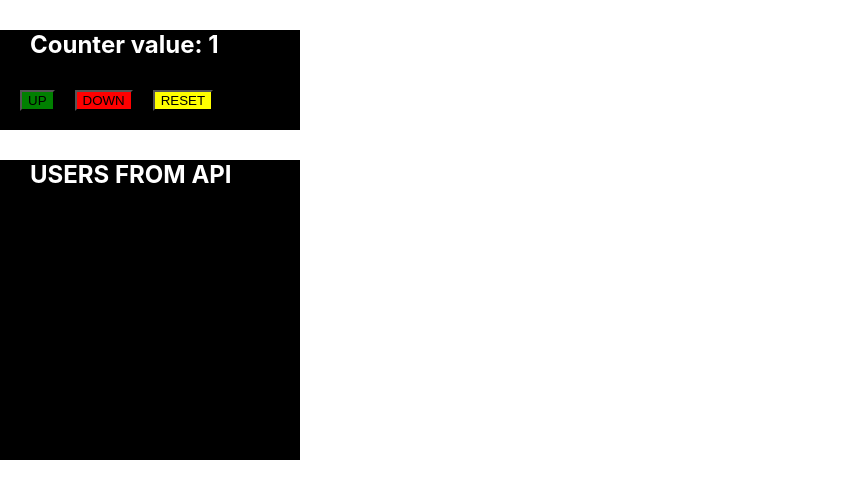
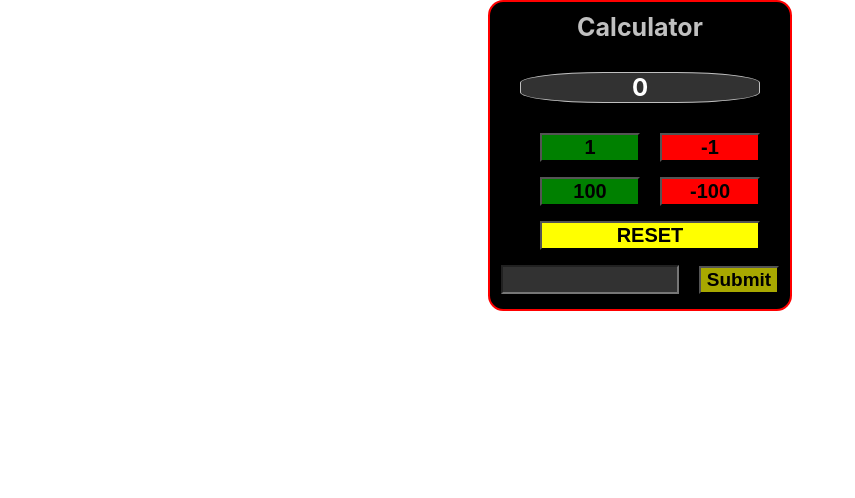
Before and after one commit to rostyslavfedis/React-homework-practical, a React (Create React App) app: page / in a window 1280 px wide. Shown: the top 498 px of the page, without its empty margins (0-855 px from the left). Built offline with nearby package versions, Linux system fonts and the light colour scheme; no server answers.

Commit message:
calculator done

```diff
--- a/src/App.css
+++ b/src/App.css
@@ -1,11 +1,22 @@
 .UP{
     background-color: green;
+    font-weight: bolder;
+    font-size: 20px;
+    width: 100px;
 }
 .DOWN{
     background-color: red;
+    font-weight: bolder;
+    font-size: 20px;
+    width: 100px;
+
 }
 .RESET{
     background-color: yellow;
+    text-align: center;
+    font-weight: bolder;
+    font-size: 20px;
+    width: 220px;
 }
 button{
     margin-left: 20px;
@@ -13,18 +24,70 @@ button{
 h2{
     color: white;
     margin: 30px;
+    text-align: center;
+    background-color: #323232;
+    border-radius: 35%;
+    border: 1px solid silver;
 }
 
 .Counter{
     background-color: #000;
     width: 300px;
-    height: 100px;
+    border-radius: 5%;
+    border: 2px solid red;
+    margin: 0 auto;
 }
-.Users{
-    background-color: #000;
-    width: 300px;
-    height: 300px;
-}
+
 h3{
     color: white;
 }
+.calculator{
+    color:silver;
+    text-align: center;
+    padding-top: 10px;
+    font-weight: bold;
+    font-size: 25px;
+}
+.UPDOWN{
+   text-align: center;
+    margin-bottom: 15px;
+}
+.UPDOWNHUNDRED{
+    text-align: center;
+    margin-bottom: 15px;
+
+}
+.RESETDIV{
+    text-align: center;
+    margin-bottom: 15px;
+}
+.UPhundred{
+    background-color: green;
+    font-weight: bolder;
+    font-size: 20px;
+    width: 100px;
+
+}
+.DOWNhundred{
+    background-color: red;
+    font-weight: bolder;
+    font-size: 20px;
+    width: 100px;
+}
+.myform{
+    text-align: center;
+    margin-bottom: 15px;
+
+}
+.input{
+    width: 170px;
+    background-color: #323232;
+    color: white;
+    font-size: 20px ;
+}
+.submit{
+    background-color: #a8a800;
+    font-weight: bolder;
+    font-size: 19px;
+
+}
--- a/src/App.js
+++ b/src/App.js
@@ -2,48 +2,57 @@ import React, {useState, useEffect, useReducer} from 'react';
 import './App.css';
 
 export default function App() {
-    const [counter, setCounter] = useState(1)
-    const [user, setUser] = useState()
+    const [counter, setCounter] = useState(0)
 
-    useEffect(()=>{
-        fetch(`https://jsonplaceholder.typicode.com/users/${counter}`)
-            .then(response => response.json())
-            .then(json => setUser(json))
-    },[counter])
 
     const increment = () => {
-        setCounter(prevState=>prevState + 1);
+        setCounter(prevState => prevState + 1);
+    }
+    const incrementHundred = () => {
+        setCounter(prevState => prevState + 100);
     }
     const decrement = () => {
-        setCounter(prevState=>prevState - 1);
+        setCounter(prevState => prevState - 1);
     }
-    const reset=()=>{
-        setCounter(1)
+    const decrementHundred = () => {
+        setCounter(prevState => prevState - 100);
+    }
+    const reset = () => {
+        setCounter(0)
+    }
+    const form1Handler = (e) => {
+        e.preventDefault();
+        const num = e.target[0].value;
+        const parse= Number(num);
+        console.log(num);
+        setCounter(prevState => prevState+parse);
     }
     return (
         <div className="App">
 
             <div className="Counter">
-                <h2>Counter value: {counter}</h2>
-                <button className={"UP"} onClick={increment}>UP</button>
-            <button className={"DOWN"} onClick={decrement}>DOWN</button>
-            <button className={"RESET"} onClick={reset}>RESET</button>
+                <div className="calculator">Calculator</div>
+                <h2>{counter}</h2>
+                <div className="UPDOWN">
+                    <button className={"UP"} onClick={increment}>1</button>
+                    <button className={"DOWN"} onClick={decrement}>-1</button>
+                </div>
+                <div className="UPDOWNHUNDRED">
+                    <button className={"UPhundred"} onClick={incrementHundred}>100</button>
+                    <button className={"DOWNhundred"} onClick={decrementHundred}>-100</button>
+                </div>
+                <div className="RESETDIV">
+                <button className={"RESET"} onClick={reset}>RESET</button>
+                </div>
+                <div className={'FORMA'}>
+                    <form className={'myform'} onSubmit={form1Handler}>
+                        <input className={'input'} type="number"/>
+                        <button className={'submit'}>Submit</button>
+                    </form>
+                </div>
             </div>
 
-            <div className="Users">
-                <h2>USERS FROM API</h2>
 
-                {!!user &&(
-                    <>
-                    <h3>id: {user.id}</h3>
-                    <h3>name: {user.name}</h3>
-                    <h3>username: {user.username}</h3>
-                    <h3>phone: {user.phone}</h3>
-                    <h3>website: {user.website}</h3>
-                    </>
-                    )
-                }
-            </div>
         </div>
     )
 
```
Also changed, not shown: 1 other file (tests, documents, lock files or other folders).
